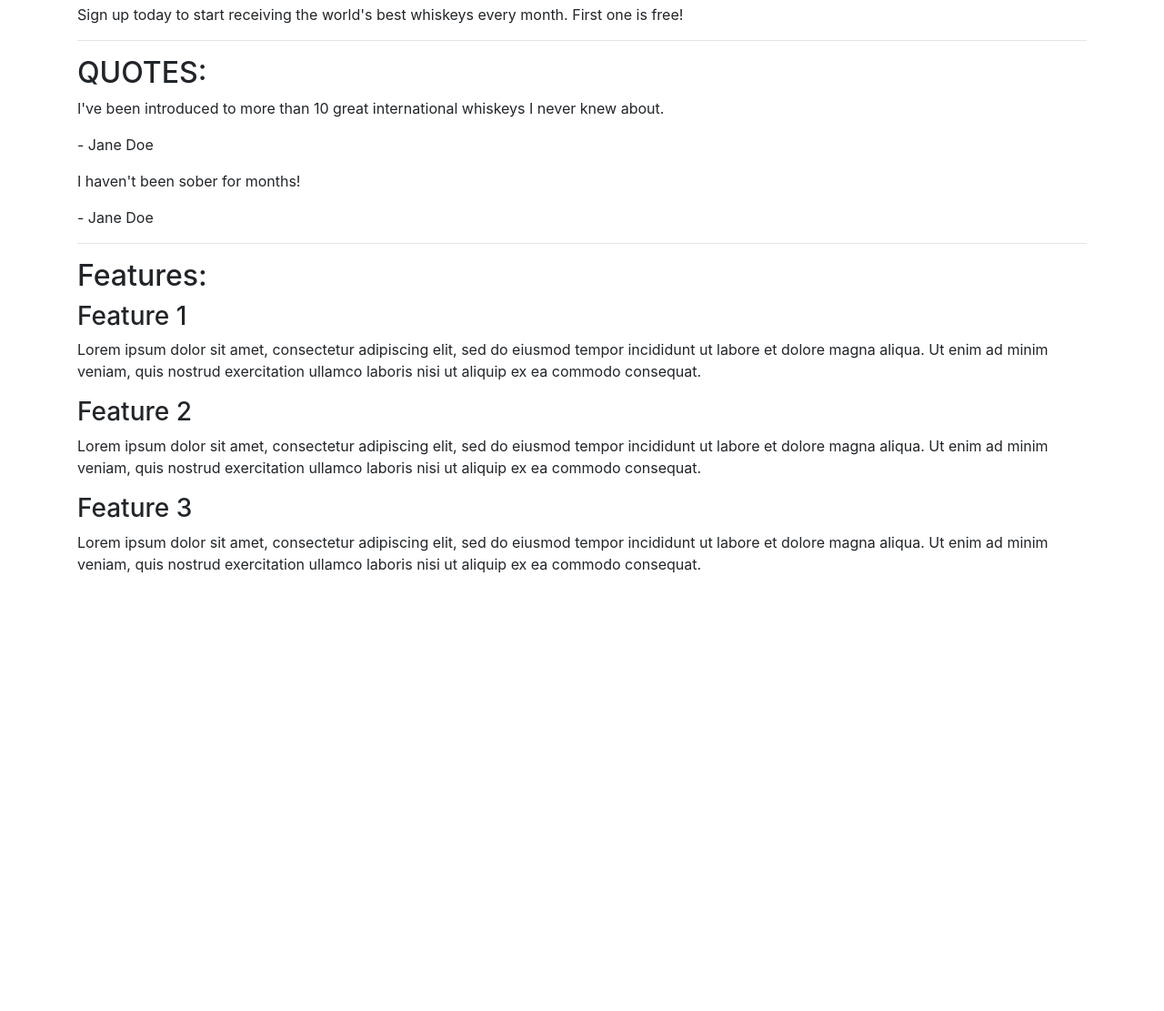
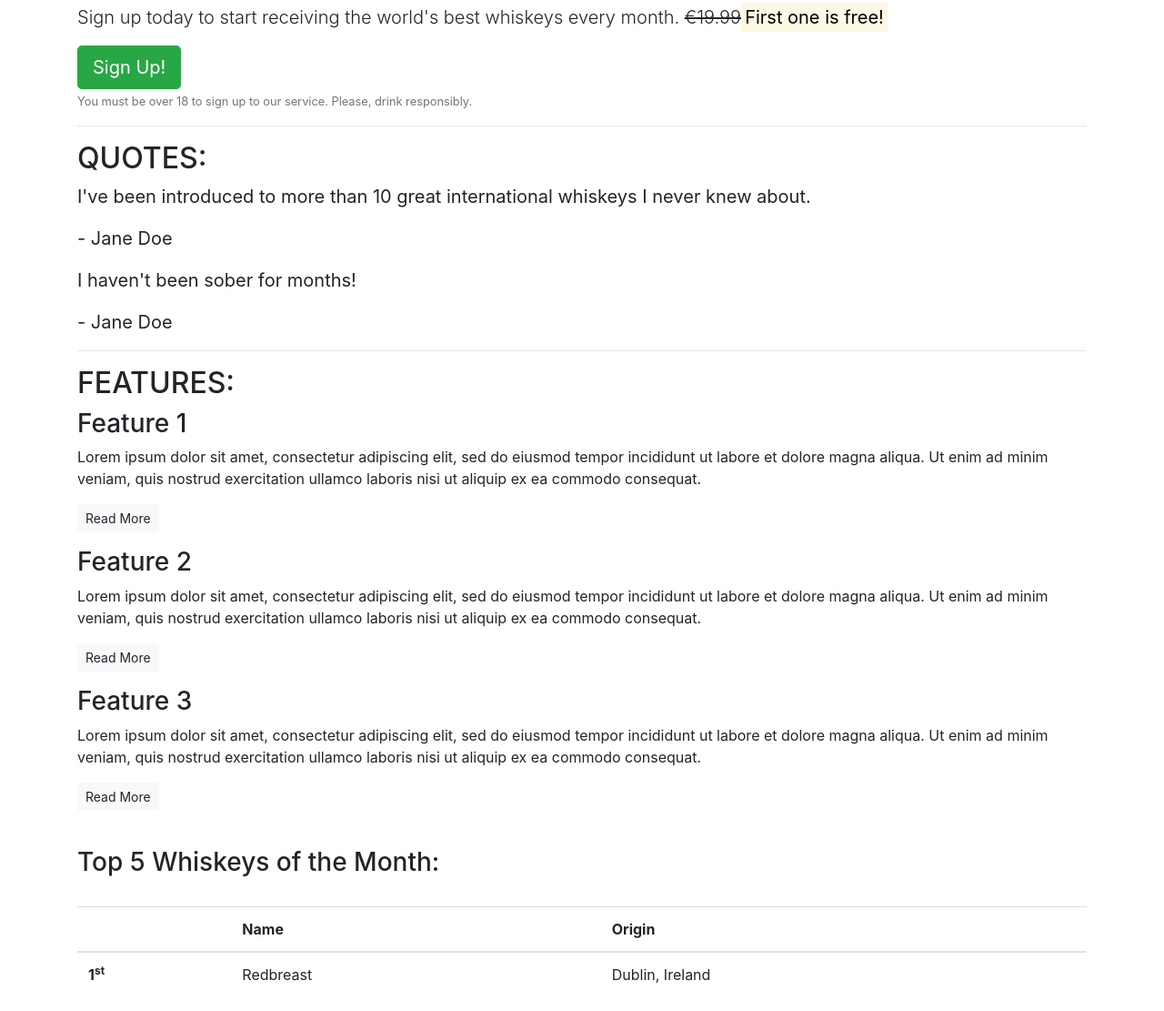
Before and after one commit to Ian-Garrigan/Whiskey-Drop, a plain HTML site: page index.html in a window 1280 px wide. Shown: the part 52-1163 px from the top of the page at 91% size. Before the commit the page ends 800 px from the top, so only its background shows below. Drawn offline with nearby package versions, Linux system fonts and the light colour scheme.

Commit message:
Add callout btn & quote read more btn

```diff
--- a/index.html
+++ b/index.html
@@ -1,19 +1,28 @@
 <!DOCTYPE html>
 <html lang="en">
+
 <head>
     <meta charset="UTF-8">
     <meta http-equiv="X-UA-Compatible" content="IE=edge">
     <meta name="viewport" content="width=device-width, initial-scale=1.0">
     <title>Whiskey Drop</title>
-    <link rel="stylesheet" href="https://cdn.jsdelivr.net/npm/bootstrap@4.3.1/dist/css/bootstrap.min.css" integrity="sha384-ggOyR0iXCbMQv3Xipma34MD+dH/1fQ784/j6cY/iJTQUOhcWr7x9JvoRxT2MZw1T" crossorigin="anonymous">
-    <script src="https://cdn.jsdelivr.net/npm/bootstrap@4.3.1/dist/js/bootstrap.min.js" integrity="sha384-JjSmVgyd0p3pXB1rRibZUAYoIIy6OrQ6VrjIEaFf/nJGzIxFDsf4x0xIM+B07jRM" crossorigin="anonymous"></script>
+    <link rel="stylesheet" href="https://cdn.jsdelivr.net/npm/bootstrap@4.3.1/dist/css/bootstrap.min.css"
+        integrity="sha384-ggOyR0iXCbMQv3Xipma34MD+dH/1fQ784/j6cY/iJTQUOhcWr7x9JvoRxT2MZw1T" crossorigin="anonymous">
+    <script src="https://cdn.jsdelivr.net/npm/bootstrap@4.3.1/dist/js/bootstrap.min.js"
+        integrity="sha384-JjSmVgyd0p3pXB1rRibZUAYoIIy6OrQ6VrjIEaFf/nJGzIxFDsf4x0xIM+B07jRM" crossorigin="anonymous">
+    </script>
 </head>
+
 <body>
     <article class="container">
         <!-- Callout -->
         <section class="callout">
             <h1>The finest whiskeys delivered to your doorstep.</h1>
-            <p>Sign up today to start receiving the world's best whiskeys every month. First one is free!</p>
+            <p class="lead">Sign up today to start receiving the world's best whiskeys every month.
+                <s>€19.99</s><strong><mark>First one is free!</mark></strong></p>
+            <button class="btn btn-success btn-lg">Sign Up!</button>
+            <p class="text-muted"><small>You must be over 18 to sign up to our service. Please, drink
+                    responsibly.</small></p>
         </section>
         <!-- /.callout -->
         <hr>
@@ -21,35 +30,69 @@
         <!-- Quotes -->
         <section class="quotes">
             <h2 class="text-uppercase">Quotes:</h2>
-            <div class="quote">
+            <blockquote class="blockquote">
                 <p>I've been introduced to more than 10 great international whiskeys I never knew about.</p>
                 <p>- Jane Doe</p>
-            </div>
-            <div class="quote">
+            </blockquote>
+            <blockquote class="blockquote">
                 <p>I haven't been sober for months!</p>
                 <p>- Jane Doe</p>
-            </div>
+            </blockquote>
         </section>
         <!-- /.quotes -->
         <hr>
 
         <!-- Features -->
         <section class="features">
-            <h2>Features:</h2>
+            <h2 class="text-uppercase">Features:</h2>
             <div class="feature">
                 <h3>Feature 1</h3>
-                <p>Lorem ipsum dolor sit amet, consectetur adipiscing elit, sed do eiusmod tempor incididunt ut labore et dolore magna aliqua. Ut enim ad minim veniam, quis nostrud exercitation ullamco laboris nisi ut aliquip ex ea commodo consequat.</p>
+                <p>Lorem ipsum dolor sit amet, consectetur adipiscing elit, sed do eiusmod tempor incididunt ut labore
+                    et dolore magna aliqua. Ut enim ad minim veniam, quis nostrud exercitation ullamco laboris nisi ut
+                    aliquip ex ea commodo consequat.</p>
+                <p><a class="btn btn-sm btn-light" href="">Read More</a></p>
             </div>
             <div class="feature">
                 <h3>Feature 2</h3>
-                <p>Lorem ipsum dolor sit amet, consectetur adipiscing elit, sed do eiusmod tempor incididunt ut labore et dolore magna aliqua. Ut enim ad minim veniam, quis nostrud exercitation ullamco laboris nisi ut aliquip ex ea commodo consequat.</p>
+                <p>Lorem ipsum dolor sit amet, consectetur adipiscing elit, sed do eiusmod tempor incididunt ut labore
+                    et dolore magna aliqua. Ut enim ad minim veniam, quis nostrud exercitation ullamco laboris nisi ut
+                    aliquip ex ea commodo consequat.</p>
+                <p><a class="btn btn-sm btn-light" href="">Read More</a></p>
             </div>
             <div class="feature">
                 <h3>Feature 3</h3>
-                <p>Lorem ipsum dolor sit amet, consectetur adipiscing elit, sed do eiusmod tempor incididunt ut labore et dolore magna aliqua. Ut enim ad minim veniam, quis nostrud exercitation ullamco laboris nisi ut aliquip ex ea commodo consequat.</p>
+                <p>Lorem ipsum dolor sit amet, consectetur adipiscing elit, sed do eiusmod tempor incididunt ut labore
+                    et dolore magna aliqua. Ut enim ad minim veniam, quis nostrud exercitation ullamco laboris nisi ut
+                    aliquip ex ea commodo consequat.</p>
+                <p><a class="btn btn-sm btn-light" href="">Read More</a></p>
             </div>
         </section>
         <!-- /.features -->
+        <br>
+        <!-- Monthly favourites -->
+        <section>
+            <div class="feature">
+                <h3>Top 5 Whiskeys of the Month:</h3>
+            </div><br>
+            <table class="table">
+                <thead>
+                    <tr>
+                        <th scope="col"></th>
+                        <th scope="col">Name</th>
+                        <th scope="col">Origin</th>
+                    </tr>
+                </thead>
+                <tbody>
+                    <tr>
+                        <th scope="row">1<sup>st</sup></th>
+                        <td>Redbreast</td>
+                        <td>Dublin, Ireland</td>
+                    </tr>
+                </tbody>
+
+            </table>
+        </section>
     </article>
 </body>
+
 </html>
```
